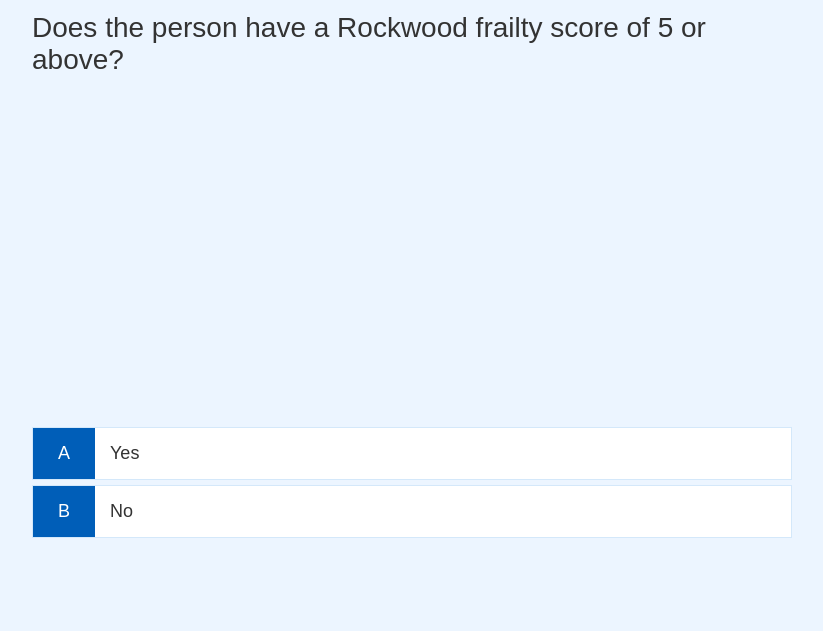
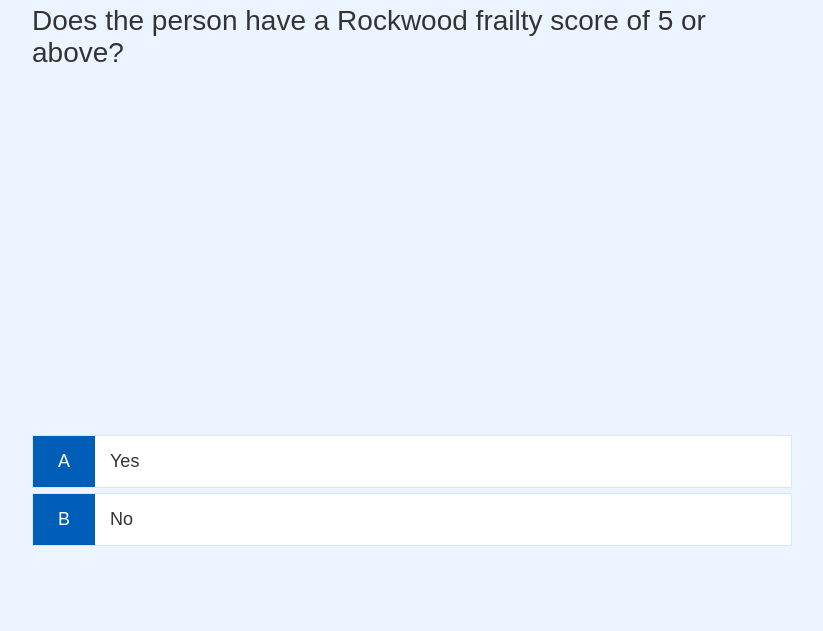
Before and after one commit to chrisonefournine/HarrisToolkit, a website: page www/question.html in a window 1280 px wide. Shown: the part 169-800 px from the top of the page, without its empty margins (228-1051 px from the left). Drawn offline with Linux system fonts and the light colour scheme.

Commit message:
css changes mainly

```diff
--- a/www/css/app.css
+++ b/www/css/app.css
@@ -9,6 +9,7 @@
     margin: 0;
     padding: 0;
     color: #333;
+    scroll-behavior: auto;
   }
 
   h1,
@@ -22,7 +23,6 @@
     font-size: 5.4rem;
     color: #005eb8;
     margin-bottom: 5rem;
-    flex: ;
   }
 
   h1 > span {
--- a/www/css/plan.css
+++ b/www/css/plan.css
@@ -1,7 +1,9 @@
 .container{
     overflow: auto;
     scroll-behavior: auto;
-    position: absolute;
+    margin-top: auto;
+    position: relative;
+    align-items: flex-start;
 }
 
 h1{
@@ -20,6 +22,7 @@
     text-align: left;
     outline: none;
     font-size: 15px;
+    margin-top: auto;
   }
 
   /* Add a background color to the button if it is clicked on (add the .active class with JS), and when you move the mouse over it (hover) */
--- a/www/css/question.css
+++ b/www/css/question.css
@@ -1,5 +1,5 @@
 h3{
-  min-height: 385px;
+  min-height: 50vh;
 }
 .choice-container {
     display: flex;
--- a/www/js/plan.js
+++ b/www/js/plan.js
@@ -6,7 +6,7 @@
 
 finalActions.innerHTML = actions
     .map(action => {
-        return `<li class="action">${action}</li>`;
+        return `<li class="action"><pre>${action}</pre></li>`;
     })
     .join("");
 
@@ -21,5 +21,3 @@
       }
     });
   }
-
-// finalActions.innerText = actions;
--- a/www/js/question.js
+++ b/www/js/question.js
@@ -57,9 +57,9 @@
     }
 
     questionCounter++;
-    progressText.innerText = `Category ${questionCounter}/${MAX_QUESTIONS}`;
+    progressText.innerText = `Question ${questionCounter}/${MAX_QUESTIONS}`;
     // Update the progress bar
-    progressBarFull.style.width = `${(questionCounter / MAX_QUESTIONS) * 100}%`;
+    progressBarFull.style.width = `${(questionCounter / (MAX_QUESTIONS+1)) * 100}%`;
 
     // Get a question from the avaliable questions at random
     // const questionIndex = Math.floor(Math.random() * availableQuestions.length);
@@ -99,9 +99,9 @@
             console.log(selectedAnswer);
 
             // push action to an array "planActions" if its not empty or undefined
-            if (selectedAnswer === '1' && action2 !== undefined || '') {
+            if (selectedAnswer === '1' && action2 !== undefined || null) {
                 planActions.push(action1)
-            } else if (selectedAnswer === '2' && action2 !== undefined || '') {
+            } else if (selectedAnswer === '2' && action2 !== undefined || null) {
                 planActions.push(action2);
             }
             console.log(planActions)
--- a/www/js/questions.json
+++ b/www/js/questions.json
@@ -19,7 +19,7 @@
         "choice1": "Yes",
         "choice2": "No",
         "action1": "Could indicate the need for further capacity assessments during their stay in hospital",
-        "action2": "Should consider the need to apply for a Deprivation of Liberty (DoLs)\n Should consider involving and Lasting power of attorney (LPOA) in best interest decisions\n Could give advice to the person/ family members about Mental capacity Act."
+        "action2": "Should consider the need to apply for a Deprivation of Liberty (DoLs)\nShould consider involving and Lasting power of attorney (LPOA) in best interest decisions\nCould give advice to the person/ family members about Mental capacity Act."
 
         },
 
@@ -53,9 +53,7 @@
         "category": "Memory",
         "question": "Does the person, family or 4AT test indicate concerns relating to memory",
         "choice1": "Yes",
-        "choice2": "No",
-        "action1": "Memory 1 Yes",
-        "action2": "Memory 1 No"
+        "choice2": "No"
 
         },
 
@@ -64,17 +62,14 @@
         "question": "Does the person or family feel the memory condition would impact on the persons ability to function or maintain safety at home?",
         "choice1": "Yes",
         "choice2": "No",
-        "action1": "Memory 2 Yes",
-        "action2": "Memory 2 No"
-
+        "action1": "Should have an in-patient assessment of safety by an Occupational Therapist or Frailty Practitioner.\nTo facilitate a discharge; Could consider urgent community assessment by therapist on Pathway 1 if deemed safe to return home.\nCould request follow up in community memory services.",
+        "action2": "Could consider non-urgent referral to memory services in the community via GP"
         },
     {
         "category": "Continence",
         "question": "Does the persons current continence management meet their needs?",
         "choice1": "Yes",
-        "choice2": "No",
-        "action1": "Continence 1 Yes",
-        "action2": "Continence 1 No"
+        "choice2": "No"
 
         },
 
@@ -83,8 +78,8 @@
         "question": "Does the current continence situation impact on the persons ability to function, maintain safety and dignity at home?",
         "choice1": "Yes",
         "choice2": "No",
-        "action1": "Continence 2 Yes",
-        "action2": "Continence 2 No"
+        "action1": "Should have an in patient continence assessment and plan by occupational therapist, registered nurse or Frailty Practitioner.\nTo facilitate a discharge; Could have immediate continence needs met and urgent referral to community services for rapid follow up. e.g. family purchase or issue pads, bottles or commode and District Nurses visit next day after discharge.",
+        "action2": "Could have non urgent referral to community continence services via the District Nurses (DN’s)"
 
         },
 
@@ -92,9 +87,7 @@
         "category": "Mobility",
         "question": "Has the person has a recent change in their ability to walk or transfer?",
         "choice1": "Yes",
-        "choice2": "No",
-        "action1": "Mobility 1 Yes",
-        "action2": "Mobility 1 No"
+        "choice2": "No"
 
         },
 
@@ -103,8 +96,8 @@
         "question": "Does the current ability to walk or transfer impact on the persons abilty to function or manitain safety at home?",
         "choice1": "Yes",
         "choice2": "No",
-        "action1": "Mobility 2 Yes",
-        "action2": "Mobility 2 No"
+        "action1": "Should have a mobility review as an in-patient by a physiotherapist or Frailty Practitioner.\nTo facilitate a discharge: Could consider urgent therapy review at home by Pathway 1.",
+        "action2": "Could consider a non-urgent referral to community physiotherapy to support mobility review at home."
 
         },
 
@@ -112,9 +105,7 @@
         "category": "Instabilty",
         "question": "Does the person have a history of falls or express a fear of falling?",
         "choice1": "Yes",
-        "choice2": "No",
-        "action1": "Instabilty 1 Yes",
-        "action2": "Instabilty 1 No"
+        "choice2": "No"
 
         },
 
@@ -123,8 +114,8 @@
         "question": "Does the person have any of the following? Admitted due to a fall, a history of falls in hospital or they express a fear of falling whilst an inpatient.",
         "choice1": "Yes",
         "choice2": "No",
-        "action1": "Instabilty 2 Yes",
-        "action2": "Instabilty 2 No"
+        "action1": "Should have a move detailed moving and handling plan. It may be necessary to consider bay nursing or intentional rounding for increased safety.\nShould have an in-patient falls review by a Physiotherapist or Frailty Practitioner.",
+        "action2": "Should ensure the person has their regular walking aid, safe footwear and a clear handling plan."
 
         },
 
@@ -133,8 +124,8 @@
         "question": "Does the current risk of falling impact on the persons abilty to function or maintain safety at home",
         "choice1": "Yes",
         "choice2": "No",
-        "action1": "Instabilty 3 Yes",
-        "action2": "Instabilty 3 No"
+        "action1": "Should have a detailed falls assessment as an in-patient by a Physiotherapist or Frailty Practitioner.\nTo facilitate a discharge; Could consider an urgent community assessment of falls by Pathway 1 if deemed safe to do so.\nShould ensure the person has a plan at home to be able to summon help following a fall. e.g. a pendant alarm, mobile phone or the person they live with is able to summon help.",
+        "action2": "Could consider a non-urgent therapy review of falls in the community"
 
         },
 
@@ -142,9 +133,7 @@
         "category": "Self Care",
         "question": "Has the person had a recent change in their ability to wash and dress or prepare food and drink?",
         "choice1": "Yes",
-        "choice2": "No",
-        "action1": "Self Care 1 Yes",
-        "action2": "Self Care 1 No"
+        "choice2": "No"
 
         },
 
@@ -153,8 +142,8 @@
         "question": "Does the current ability to wash and dress or prepare food and drink impact on the persons abilty to function or maintain safety at home?",
         "choice1": "Yes",
         "choice2": "No",
-        "action1": "Self Care 2 Yes",
-        "action2": "Self Care 2 No"
+        "action1": "Should have an in-patient assessment of function by an Occupational Therapist or Frailty Practitioner.\nTo facilitate a discharge: could consider an urgent community functional assessment by Pathway 1 if it is deemed safe to do so.",
+        "action2": "Could consider a non-urgent referral to community therapy to review functional ability at home."
 
         },
 
@@ -163,8 +152,7 @@
         "question": "Does the person feel they have adequate support in place to meet their needs? This includes: Formal Care support, Family and informal support, Shopping services and support with domestic tasks.",
         "choice1": "Yes",
         "choice2": "No",
-        "action1": "Support 1 Yes",
-        "action2": "Support 1 No"
+        "action1": "Should confirm with existing Care givers that they are able to continue to support and agree a re-start time."
 
         },
 
@@ -173,8 +161,8 @@
         "question": "Does the current support situation impact on the persons ability to function or maintain safety at home?",
         "choice1": "Yes",
         "choice2": "No",
-        "action1": "Support 2 Yes",
-        "action2": "Support 2 No"
+        "action1": "Should have an in-patient review of the persons care needs by an occupational therapist, case manager or Frailty Practitioner.\nTo facilitate a discharge;\n* Could consider urgent community review by Pathway 1 with re-ablement if it is safe to do so.\n* Could have urgent input from Red Cross home from hospital if this would meet the identified needs.\n* Could discuss with family how to meet the persons support needs.",
+        "action2": "Could consider non-urgent referral to third party/ voluntary sector for advice. E.g. Age UK or Red Cross."
 
         },
 
@@ -182,9 +170,7 @@
         "category": "Medication",
         "question": "Has the person had a recent medication review as well as having a plan at home that works to help them take their medication?",
         "choice1": "Yes",
-        "choice2": "No",
-        "action1": "Medication 1 Yes",
-        "action2": "Medication 1 No"
+        "choice2": "No"
 
         },
 
@@ -193,8 +179,7 @@
         "question": "Is the person on five or more medications?",
         "choice1": "Yes",
         "choice2": "No",
-        "action1": "Medication 2 Yes",
-        "action2": "Medication 2 No"
+        "action1": "Should have a review of medication as an in-patient by a pharmacist, Geriatrician or Frailty Practitioner using STOPP-START principals."
 
         },
 
@@ -203,8 +188,7 @@
         "question": "Has the person identified a difficulty with how they are ableto be concordant with their medication pescription at home? This includes: Difficulty remembering to take tablets, difficulty getting to a pharmacy and difficulty opening bottles.",
         "choice1": "Yes",
         "choice2": "No",
-        "action1": "Medication 3 Yes",
-        "action2": "Medication 3 No"
+        "action1": "Should have further assessment from in-patient Pharmacy, medical team or Frailty Practitioner to create home medication plan."
 
         },
 
@@ -212,9 +196,7 @@
         "category": "Physical Welbeing",
         "question": "Does the person show signs of frailty syndromes? Including: Unintentional weight loss, increased weakness, slower walking speed, reduces levels of activity and exhaustion",
         "choice1": "Yes",
-        "choice2": "No",
-        "action1": "Physical Welbeing 1 Yes",
-        "action2": "Physical Welbeing 1 No"
+        "choice2": "No"
 
         },
 
@@ -223,8 +205,8 @@
         "question": "Does the current situation of increasing frailty impact on the persons abiltity to function or maintain safety at home?",
         "choice1": "Yes",
         "choice2": "No",
-        "action1": "Physical Welbeing 2 Yes",
-        "action2": "Physical Welbeing 2 No"
+        "action1": "Should have review by Frailty Practitioner to examine for elements of reversibility and to manage symptoms.\nShould have opportunity to discuss ReSpect and Treatment escalation plan (TEP) with a geriatrician or medical team. 'Think last 1000 days'.\nShould have request for GP to discuss Advanced Care Planning in community.\nCould consider input from other specialists such as dieticians.",
+        "action2": "Could have non-urgent community Frailty review.\nCould have conversations in community to discuss Advanced Care Planning. Request GP to follow up."
 
         },
 
@@ -232,9 +214,7 @@
         "category": "Psychological Welbeing",
         "question": "Does the person or relative express concerns relating to the persons mental welbeing? This can include: Social isolation, depression and mental health conditions",
         "choice1": "Yes",
-        "choice2": "No",
-        "action1": "Physical Welbeing 3 Yes",
-        "action2": "Physical Welbeing 3 No"
+        "choice2": "No"
 
         },
 
@@ -243,8 +223,8 @@
         "question": "Does the persons current mental welbeing impact on their ability to function or maintain safety at home?",
         "choice1": "Yes",
         "choice2": "No",
-        "action1": "Physical Welbeing 4 Yes",
-        "action2": "Physical Welbeing 4 No"
+        "action1": "Should have further assessment by the medical team or acute Mental Health team to establish treatment plan for psychological wellbeing.\nCould consider input from third party or voluntary sector e.g Red Cross befriending service if this meets the persons needs.",
+        "action2": "Could consider referral to self help services in community or non-urgent mental health team input."
 
         },
 
@@ -252,9 +232,7 @@
         "category": "Communication and Sensory Systems",
         "question": "Does the person have an impairment which impacts on their ability to see, hear or communicate thier needs?",
         "choice1": "Yes",
-        "choice2": "No",
-        "action1": "Communication and Sensory Systems 1 Yes",
-        "action2": "Communication and Sensory Systems 1 No"
+        "choice2": "No"
 
         },
 
@@ -263,8 +241,8 @@
         "question": "Does the current sensory and communication situation impact on the persons ability to function or maintain safety at home or whilst in hospital?",
         "choice1": "Yes",
         "choice2": "No",
-        "action1": "Communication and Sensory Systems 2 Yes",
-        "action2": "Communication and Sensory Systems 2 No"
+        "action1": "Should consider safety and accessibility on the ward and adapt appropriately\ne.g. hearing amplifier, whiteboard for writing, bay nursing for increased observation and the use of intentional rounding.\nCould consider further assessment from hearing therapist, Speech and language therapist (SALT), eye hospital, Learning disabilities team, dementia team.\nCould suggest to the person they access a rapid review in the community with opticians or hearing services. ",
+        "action2": "Could recommend the person access regular reviews with community opticians."
 
         },
 
@@ -273,8 +251,7 @@
         "question": "Is the person experiencing any other issue that would impact on their ability to function or maintain safety at home? This could include: Poorly controlled pain, uncontrolled co-morbidities or environmental issues such insufficient heating or safeguarding concerns",
         "choice1": "Yes",
         "choice2": "No",
-        "action1": "Other Yes",
-        "action2": "Other No"
+        "action1": "Should have further review by appropriate service relating to the specific issue/ issues(s).\nPlease detail…'the person requires support with……………'"
 
         }
     ]
```
Also changed, not shown: www/plan.html (+25 -1 lines).
